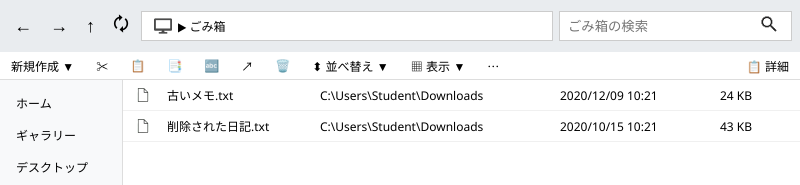
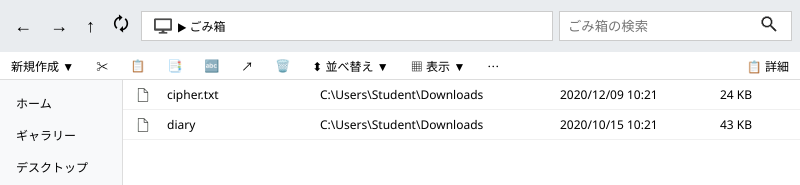
Before and after one commit to Sa-k1/Project_C, an Electron app: page src/html/trash.html in a window 800 px wide. Shown: the top 185 px of the page. Drawn offline with Linux system fonts and the light colour scheme.

Commit message:
gomibako

```diff
--- a/src/html/trash.html
+++ b/src/html/trash.html
@@ -49,14 +49,14 @@
             <div class="main-content">
                 <div class="file-item">
                     <img src="../pic/all-file.png" alt="" class="file-icon">
-                    <div class="file-name">古いメモ.txt</div>
+                    <div class="file-name">cipher.txt</div>
                     <div class="file-location">C:\Users\Student\Downloads</div>
                     <div class="file-date">2020/12/09 10:21</div>
                     <div class="file-size">24 KB</div>
                 </div>
                 <div class="file-item">
                     <img src="../pic/all-file.png" alt="" class="file-icon">
-                    <div class="file-name">削除された日記.txt</div>
+                    <div class="file-name">diary</div>
                     <div class="file-location">C:\Users\Student\Downloads</div>
                     <div class="file-date">2020/10/15 10:21</div>
                     <div class="file-size">43 KB</div>
```
